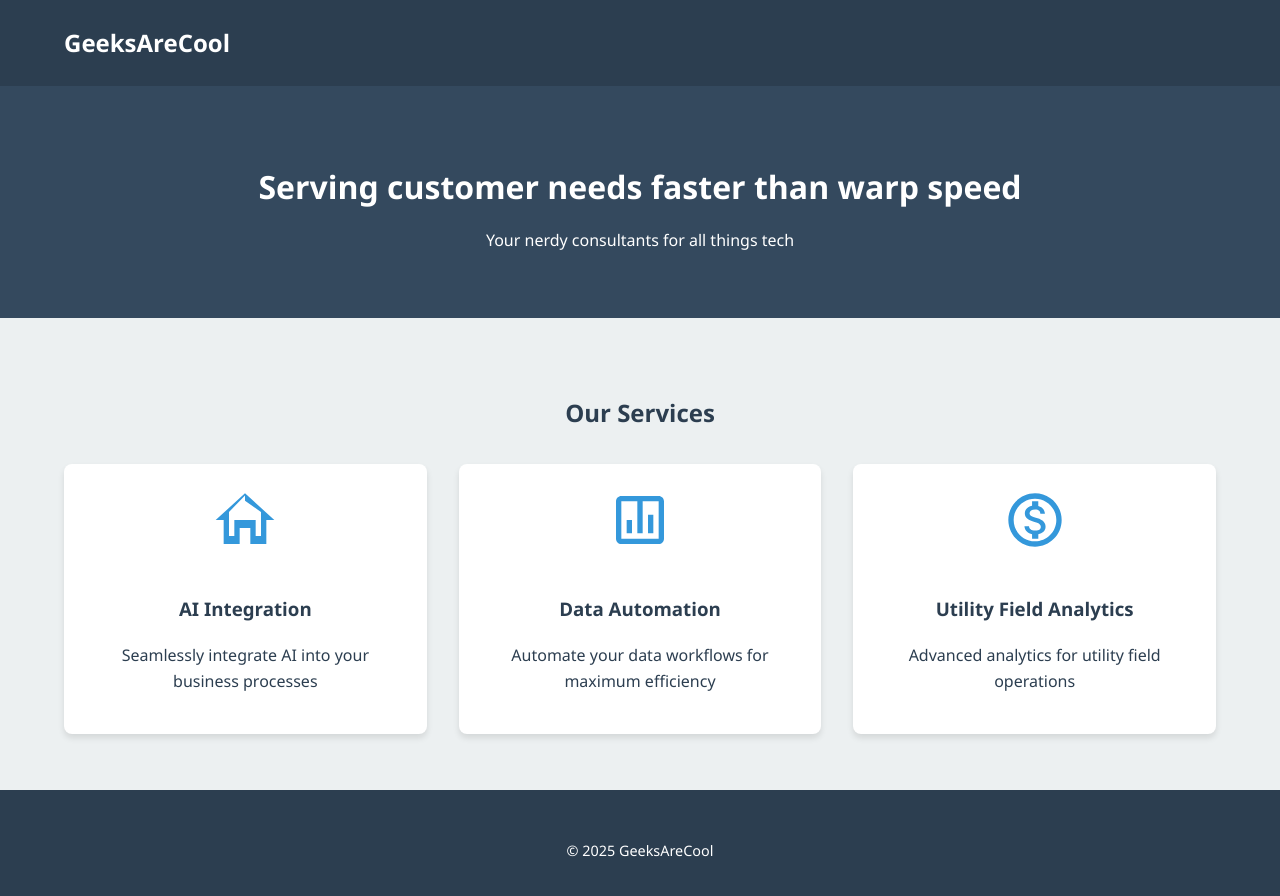
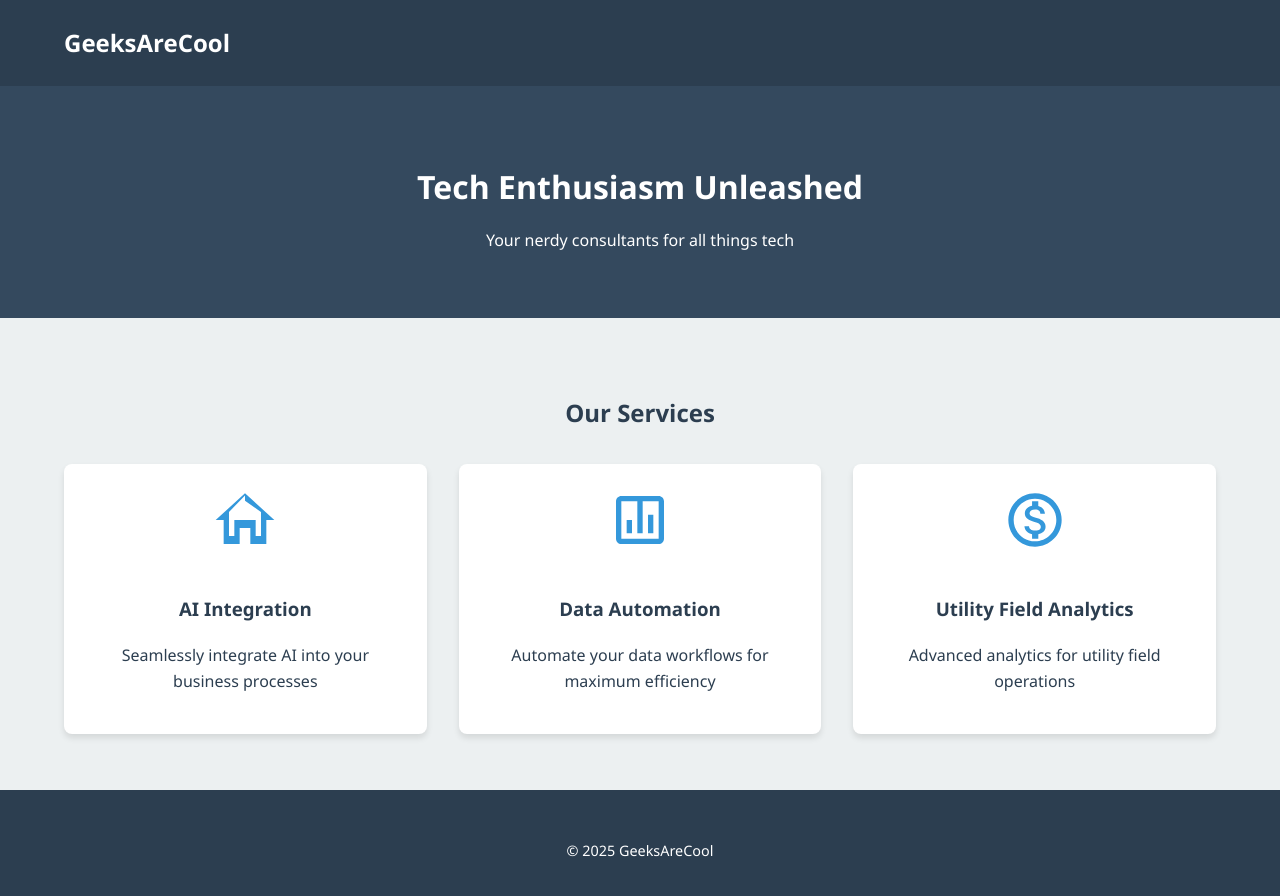
Before and after one commit to BadassHomesteader/GeeksAreCool, a plain HTML site: page index.html in a window 1280 px wide. Drawn offline with Linux system fonts and the light colour scheme.

Commit message:
Tag line update
Tag line update

```diff
--- a/index.html
+++ b/index.html
@@ -18,7 +18,7 @@
         <!-- Hero Section -->
         <section class="hero">
             <div class="container">
-                <h1>Serving customer needs faster than warp speed</h1>
+                <h1>Tech Enthusiasm Unleashed</h1>
                 <p>Your nerdy consultants for all things tech</p>
             </div>
         </section>
```
